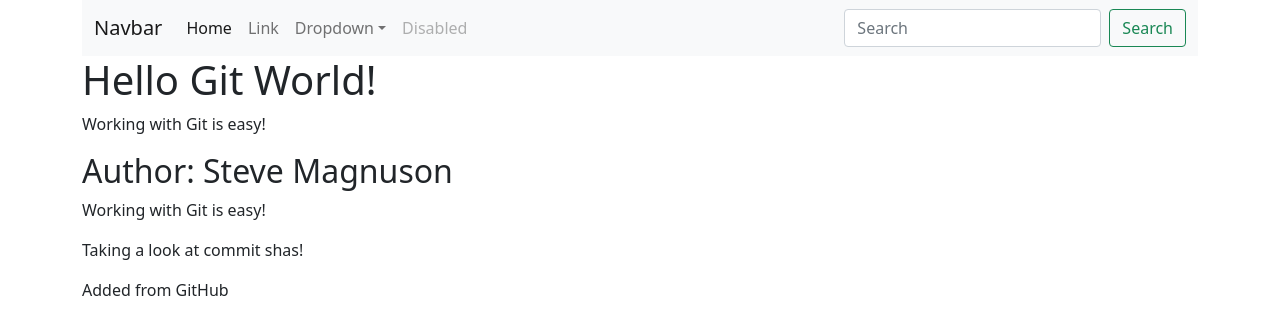
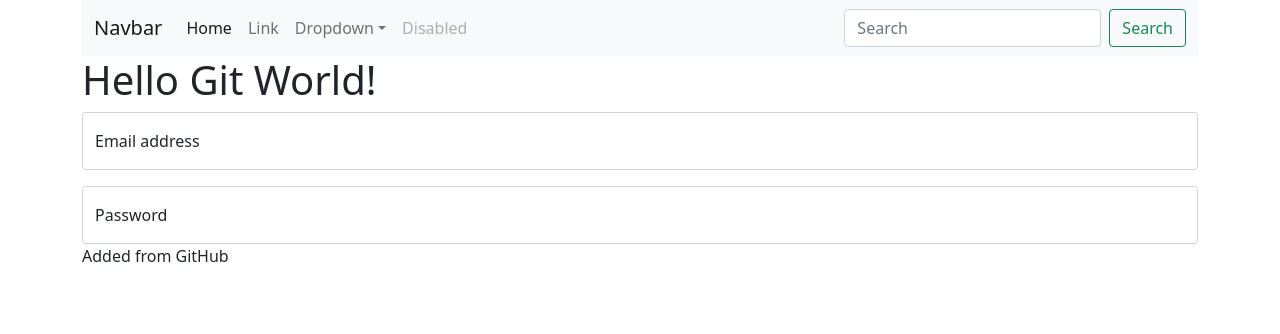
Before and after one commit to itlksez/GitGithubMasterclass, a plain HTML site: page index.html in a window 1280 px wide. Drawn offline with nearby package versions, Linux system fonts and the light colour scheme.

Commit message:
Add form

```diff
--- a/index.html
+++ b/index.html
@@ -39,16 +39,13 @@
 			</nav>
 			<h1>Hello Git World!</h1>
 
-			<div>
-				<p>Working with Git is easy!</p>
+			<div class="form-floating mb-3">
+			  <input type="email" class="form-control" id="floatingInput" placeholder="name@example.com">
+			  <label for="floatingInput">Email address</label>
 			</div>
-
-			<h2>Author: Steve Magnuson</h2>
-			<div>
-				<p>Working with Git is easy!</p>
-			</div>
-			<div>
-				<p>Taking a look at commit shas!</p>
+			<div class="form-floating">
+			  <input type="password" class="form-control" id="floatingPassword" placeholder="Password">
+			  <label for="floatingPassword">Password</label>
 			</div>
 
 			<div>
```
